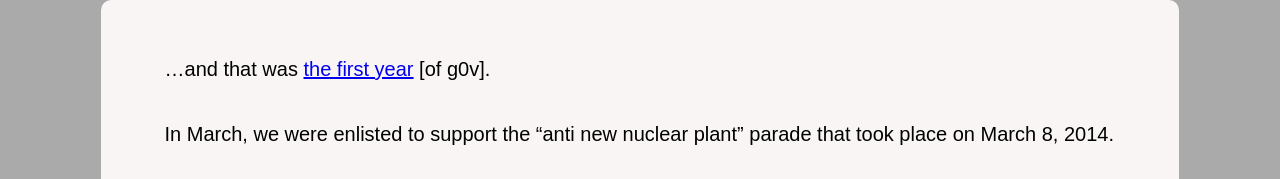
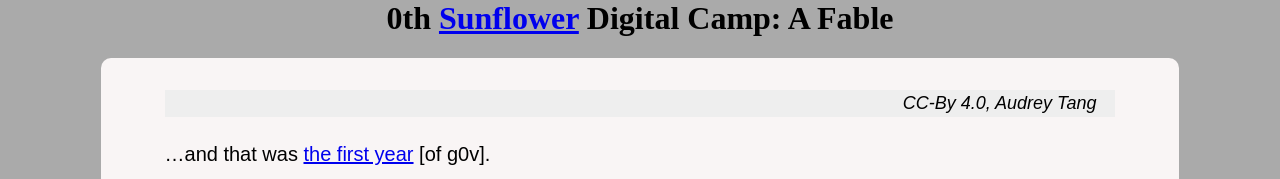
Before and after one commit to audreyt/0sdc.tw, a plain HTML site: page en.html in a window 1280 px wide. Shown: the top 179 px of the page. Drawn offline with Linux system fonts and the light colour scheme.

Commit message:
* Add CC

```diff
--- a/en.html
+++ b/en.html
@@ -14,7 +14,10 @@
                 background: #eee; font-size: 18px; line-height: 150% }
         </style>
 </head>
-<body><center><div>
+<body><center>
+<h1>0th <a target="_blank" href="https://en.wikipedia.org/wiki/Sunflower_Student_Movement">Sunflower</a> Digital Camp: A Fable</h1>
+<div>
+<em style="text-align: right">CC-By 4.0, Audrey Tang</em>
 <p>…and that was <a target="_blank" href="http://g0v.asia/tw/">the first year</a> [of g0v].</p>
 
 <p>In March, we were enlisted to support the “anti new nuclear plant” parade that took place on March 8, 2014.</p>
```
